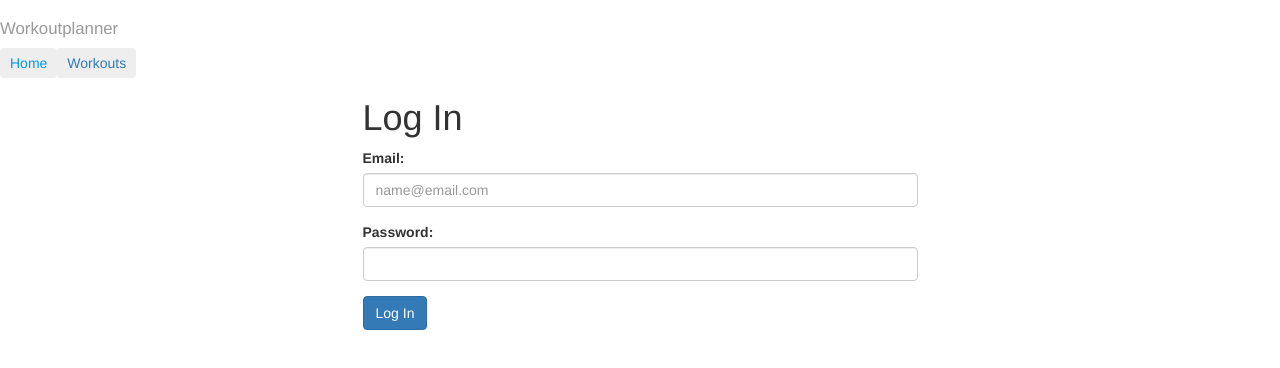
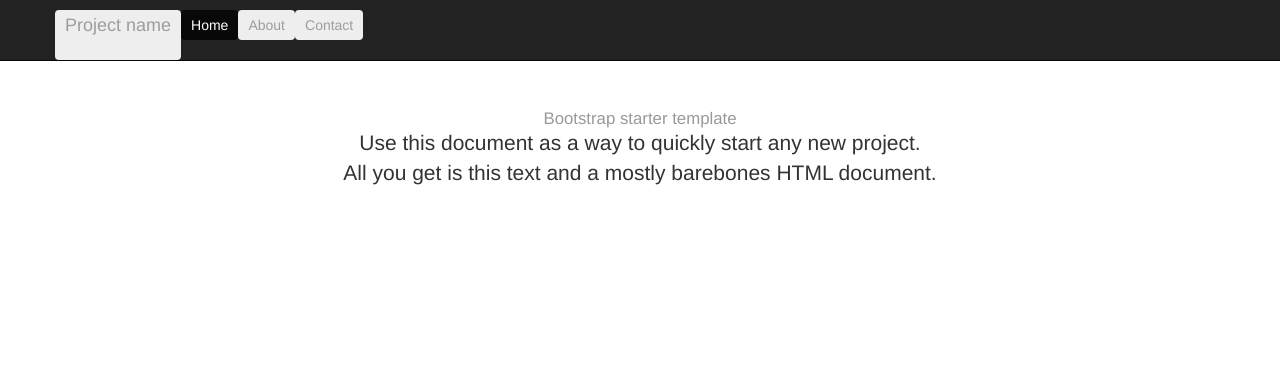
Before and after one commit to AlexJCarstensen/ITTWEB-FitnessAppAngular2, an Angular app: page / in a window 1280 px wide. Shown: the top 368 px of the page. Built offline with nearby package versions, Linux system fonts and the light colour scheme.

Commit message:
peter check this

```diff
--- a/angular-cli.json
+++ b/angular-cli.json
@@ -3,8 +3,7 @@
         "version": "1.0.0-beta.20-4",
         "name": "obligatorisk3"
     },
-  "apps": [
-    {
+    "apps": [{
         "root": "src",
         "outDir": "dist",
         "assets": [
@@ -26,8 +25,7 @@
             "dev": "environments/environment.ts",
             "prod": "environments/environment.prod.ts"
         }
-    }
-  ],
+    }],
     "addons": [],
     "packages": [],
     "e2e": {
--- a/src/app/app.component.html
+++ b/src/app/app.component.html
@@ -1,6 +1,32 @@
-<h1>{{title}}</h1>
-  <nav>
-    <a routerLink="/" routerLinkActive="active">Home</a>
-    <a routerLink="/workouts" routerLinkActive="active">Workouts</a>
-  </nav>
-  <router-outlet></router-outlet>
+<div>
+    <nav class="navbar navbar-inverse navbar-fixed-top">
+        <div class="container">
+            <div class="navbar-header">
+                <button type="button" class="navbar-toggle collapsed" data-toggle="collapse" data-target="#navbar" aria-expanded="false" aria-controls="navbar">
+            <span class="sr-only">Toggle navigation</span>
+            <span class="icon-bar"></span>
+            <span class="icon-bar"></span>
+            <span class="icon-bar"></span>
+          </button>
+                <a class="navbar-brand" href="#">Project name</a>
+            </div>
+            <div id="navbar" class="collapse navbar-collapse">
+                <ul class="nav navbar-nav">
+                    <li class="active"><a href="#">Home</a></li>
+                    <li><a href="#about">About</a></li>
+                    <li><a href="#contact">Contact</a></li>
+                </ul>
+            </div>
+            <!--/.nav-collapse -->
+        </div>
+    </nav>
+</div>
+<div class="container">
+
+    <div class="starter-template">
+        <h1>Bootstrap starter template</h1>
+        <p class="lead">Use this document as a way to quickly start any new project.<br> All you get is this text and a mostly barebones HTML document.</p>
+    </div>
+
+</div>
+<!-- /.container -->
--- a/src/styles.css
+++ b/src/styles.css
@@ -1 +1,10 @@
 /* You can add global styles to this file, and also import other style files */
+
+body {
+    padding-top: 50px;
+}
+
+.starter-template {
+    padding: 40px 15px;
+    text-align: center;
+}
```
Lines whose indentation alone changed are shown as unchanged.
